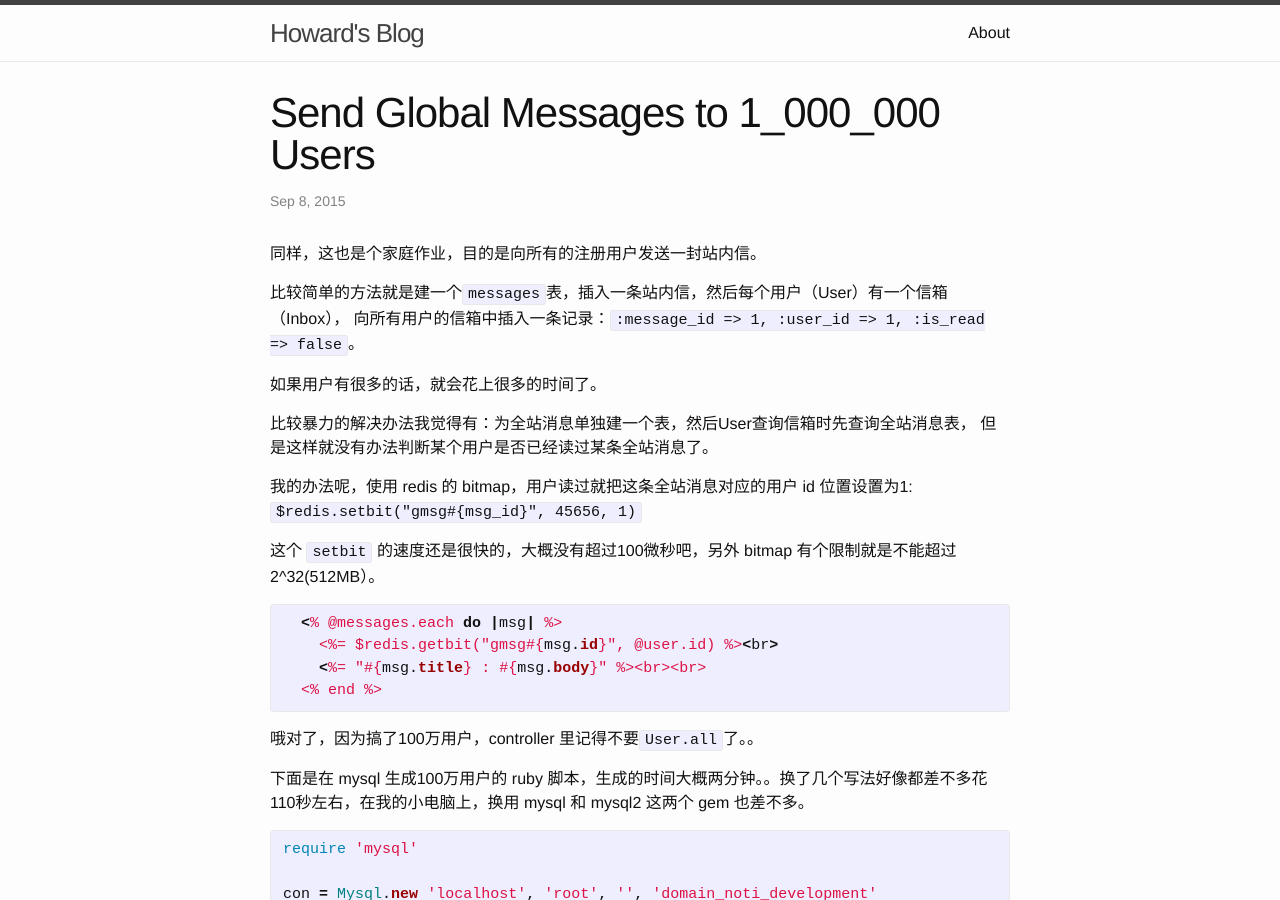
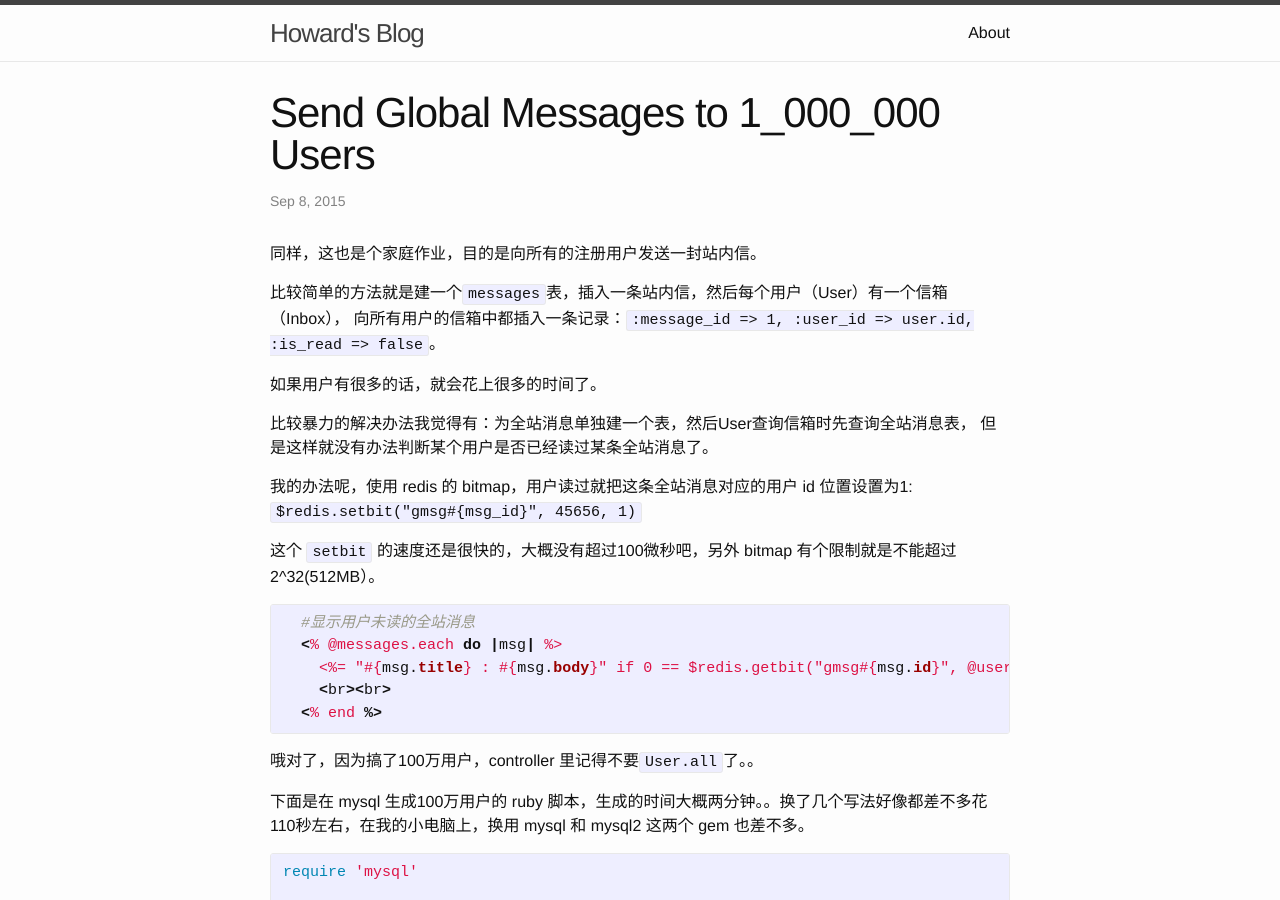
Before and after one commit to although2013/although2013.github.io, a Jekyll site: the page built from _posts/2015-09-08-send-global-messages-to-1_000_000-users.markdown, in a window 1280 px wide and 900 px high. Built offline with Jekyll 4.4.1, drawn with Linux system fonts in a browser that asks for light colours; comment, search, counter and statistics services are not loaded.

Commit message:
Update 2015-09-08-send-global-messages-to-1_000_000-users.markdown

```diff
--- a/_posts/2015-09-08-send-global-messages-to-1_000_000-users.markdown
+++ b/_posts/2015-09-08-send-global-messages-to-1_000_000-users.markdown
@@ -8,7 +8,7 @@ categories: jekyll update
 同样，这也是个家庭作业，目的是向所有的注册用户发送一封站内信。
 
 比较简单的方法就是建一个`messages`表，插入一条站内信，然后每个用户（User）有一个信箱（Inbox），
-向所有用户的信箱中插入一条记录：`:message_id => 1, :user_id => 1, :is_read => false`。
+向所有用户的信箱中都插入一条记录：`:message_id => 1, :user_id => user.id, :is_read => false`。
 
 如果用户有很多的话，就会花上很多的时间了。
 
@@ -21,9 +21,10 @@ categories: jekyll update
 这个 `setbit` 的速度还是很快的，大概没有超过100微秒吧，另外 bitmap 有个限制就是不能超过2^32(512MB）。
 
 {% highlight ruby %}
+  #显示用户未读的全站消息
   <% @messages.each do |msg| %>
-    <%= $redis.getbit("gmsg#{msg.id}", @user.id) %><br>
-    <%= "#{msg.title} : #{msg.body}" %><br><br>
+    <%= "#{msg.title} : #{msg.body}" if 0 == $redis.getbit("gmsg#{msg.id}", @user.id) %>
+    <br><br>
   <% end %>
 {% endhighlight %}
 
```
